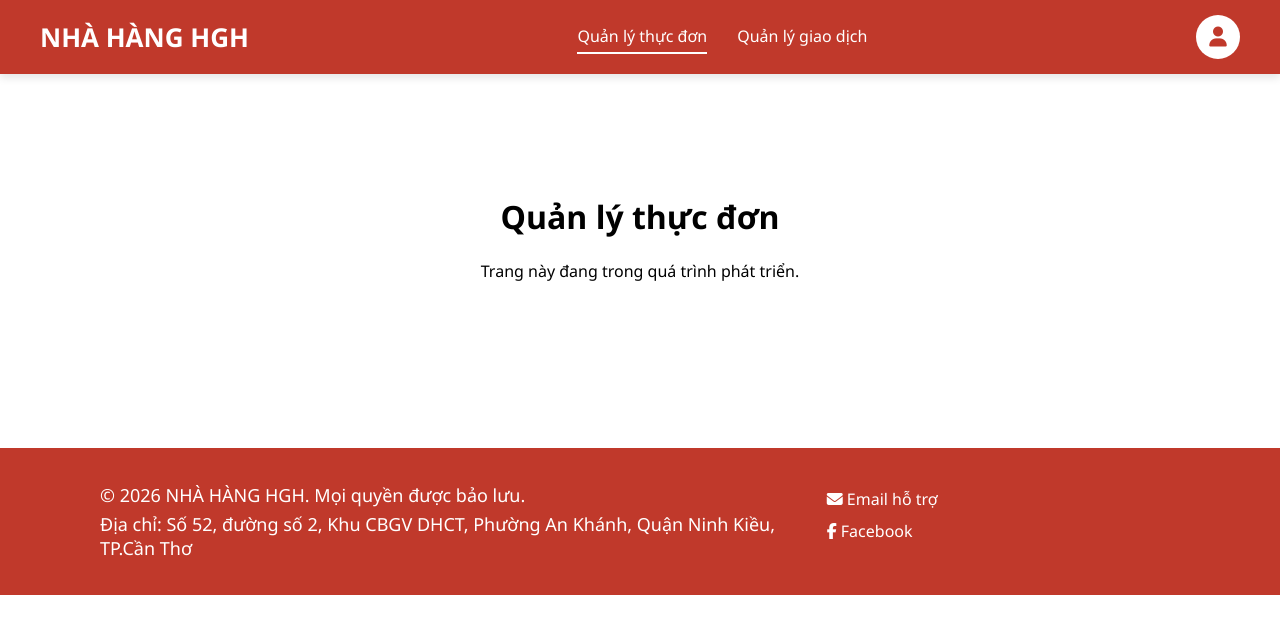
After one commit to hghuy27112005-boop/ReactJS-Laravel-HGH-Restaurant, a Laravel app: page /admin/menu-management in a window 1280 px wide. The commit adds this page. Shown: the top 634 px of the page. Run offline with Laravel 12, Linux system fonts and the light colour scheme; a user stored in the database is signed in; data comes from the database, SQL or seed files in the repository; parts of the project's set-up code (start-up, migrations or seed data) failed here and were passed over.

Commit message:
ready to start on header interfaces

```diff
--- a/app/Http/Controllers/AuthController.php
+++ b/app/Http/Controllers/AuthController.php
@@ -24,7 +24,8 @@ class AuthController extends Controller
 
             return response()->json([
                 'success' => true,
-                'message' => 'Đăng nhập thành công'
+                'message' => 'Đăng nhập thành công',
+                'role' => Auth::user()->role
             ]);
         }
 
--- a/resources/views/layout.blade.php
+++ b/resources/views/layout.blade.php
@@ -43,19 +43,28 @@
         </div>
 
         <nav class="main-nav">
-            <a href="{{ url('/gioi-thieu') }}" class="{{ Request::is('gioi-thieu') ? 'active' : '' }}">Giới Thiệu</a>
-            <a href="{{ url('/menu') }}" class="{{ Request::is('menu*') ? 'active' : '' }}">Menu</a>
-
             @auth
-                <a href="{{ route('transaction_history') }}" class="{{ Request::is('transaction-history') ? 'active' : '' }}">Lịch sử giao dịch</a>
+                @if(Auth::user()->role === 'admin')
+                    <a href="{{ route('admin.menu_management') }}" class="{{ Request::is('admin/menu-management') ? 'active' : '' }}">Quản lý thực đơn</a>
+                    <a href="{{ route('admin.transaction_management') }}" class="{{ Request::is('admin/transaction-management') ? 'active' : '' }}">Quản lý giao dịch</a>
+                @else
+                    <a href="{{ url('/gioi-thieu') }}" class="{{ Request::is('gioi-thieu') ? 'active' : '' }}">Giới Thiệu</a>
+                    <a href="{{ url('/menu') }}" class="{{ Request::is('menu*') ? 'active' : '' }}">Menu</a>
+                    <a href="{{ route('transaction_history') }}" class="{{ Request::is('transaction-history') ? 'active' : '' }}">Lịch sử giao dịch</a>
+                @endif
+            @else
+                <a href="{{ url('/gioi-thieu') }}" class="{{ Request::is('gioi-thieu') ? 'active' : '' }}">Giới Thiệu</a>
+                <a href="{{ url('/menu') }}" class="{{ Request::is('menu*') ? 'active' : '' }}">Menu</a>
             @endauth
         </nav>
 
         <div class="user-actions">
             @auth
-                <a href="{{ url('/gio-hang') }}" class="action-btn {{ Request::is('gio-hang') ? 'active-cart' : '' }}">
-                    <i class="fas fa-shopping-cart"></i> Giỏ Hàng
-                </a>
+                @if(Auth::user()->role !== 'admin')
+                    <a href="{{ url('/gio-hang') }}" class="action-btn {{ Request::is('gio-hang') ? 'active-cart' : '' }}">
+                        <i class="fas fa-shopping-cart"></i> Giỏ Hàng
+                    </a>
+                @endif
 
                 <a href="{{ route('profile') }}" class="avatar-circle" title="Trang cá nhân của {{ Auth::user()->username }}">
                     <i class="fas fa-user"></i>
--- a/resources/views/login_register.blade.php
+++ b/resources/views/login_register.blade.php
@@ -297,7 +297,11 @@
 
                 if (response.ok && result.success) {
                     alert(result.message);
-                    window.location.href = "{{ url('/') }}";
+                    if (result.role === 'admin') {
+                        window.location.href = "{{ route('admin.menu_management') }}";
+                    } else {
+                        window.location.href = "{{ url('/') }}";
+                    }
                 } else {
                     alert(result.message || 'Tên đăng nhập hoặc mật khẩu không đúng!');
                 }
--- /dev/null
+++ b/resources/views/menu_management.blade.php
@@ -0,0 +1,8 @@
+@extends('layout')
+
+@section('content')
+<div style="padding: 100px; text-align: center;">
+    <h1>Quản lý thực đơn</h1>
+    <p>Trang này đang trong quá trình phát triển.</p>
+</div>
+@endsection
--- a/routes/web.php
+++ b/routes/web.php
@@ -47,6 +47,15 @@ Route::middleware(['auth'])->group(function () {
 
     Route::get('/transaction-history', [CartController::class , 'transactionHistory'])->name('transaction_history');
     Route::get('/export-pdf', [CartController::class , 'exportPDF']);
+
+    // Admin routes
+    Route::get('/admin/menu-management', function () {
+        return view('menu_management');
+    })->name('admin.menu_management');
+
+    Route::get('/admin/transaction-management', function () {
+        return view('transaction_management');
+    })->name('admin.transaction_management');
 });
 
 Route::get('/clear', function () {
```
Also changed, not shown: resources/views/transaction_management.blade.php (added, +8 -0 lines).
